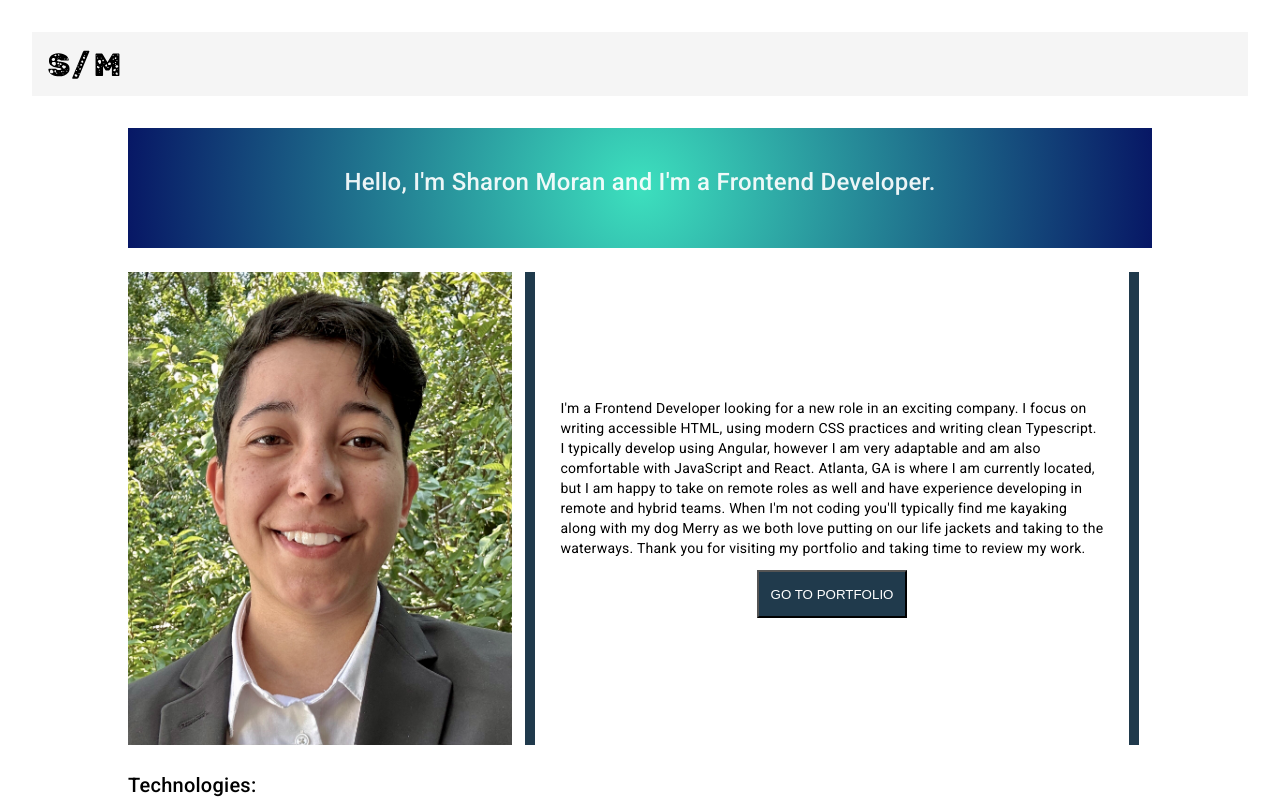
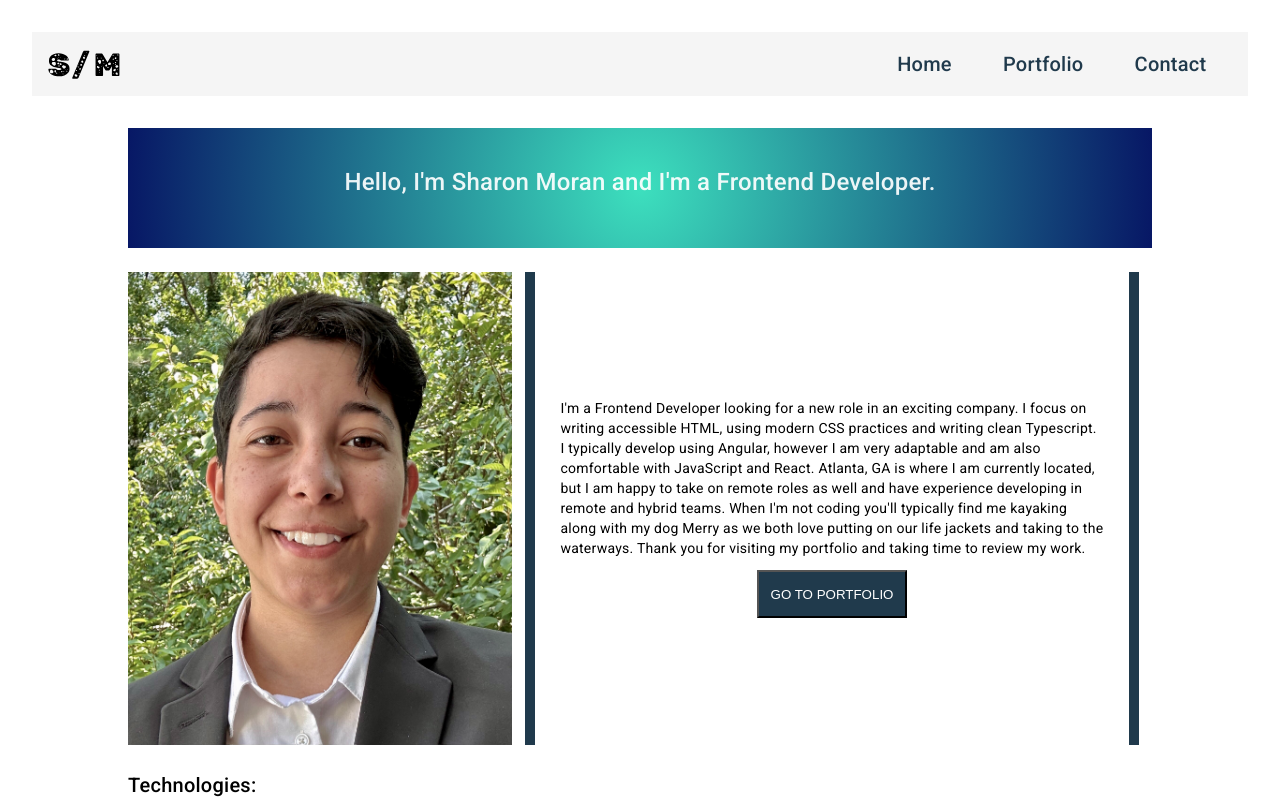
Before and after one commit to kyanethmoran/portfolio, an Angular app: page / in a window 1280 px wide. Shown: the top 800 px of the page. Built offline with nearby package versions, Linux system fonts and the light colour scheme.

Commit message:
bug fix to nav styling mobile/full

```diff
--- a/src/app/shared/nav/nav.component.html
+++ b/src/app/shared/nav/nav.component.html
@@ -25,10 +25,11 @@
           <mat-icon *ngIf="!menuOpen">menu</mat-icon>
           <mat-icon *ngIf="menuOpen">close</mat-icon>
         </button>
-
-        <a class="links" routerLink="/home">Home</a>
-        <a class="links" routerLink="/portfolio">Portfolio</a>
-        <a class="links" routerLink="/contact">Contact</a>
+        <div class="full">
+          <a class="links" routerLink="/home">Home</a>
+          <a class="links" routerLink="/portfolio">Portfolio</a>
+          <a class="links" routerLink="/contact">Contact</a>
+        </div>
       </div>
     </mat-toolbar-row>
     <mat-toolbar-row class="spacer-nested mobile" *ngIf="menuOpen">
--- a/src/app/shared/nav/nav.component.scss
+++ b/src/app/shared/nav/nav.component.scss
@@ -23,7 +23,7 @@ a:hover {
 .width-80 {
   margin: 2.5vw;
 }
-.links {
+.full {
   display: none;
 }
 
@@ -39,4 +39,7 @@ a:hover {
     color: #fff;
     background-color: #203a4c;
   }
+  .full {
+    display: block;
+  }
 }
```
